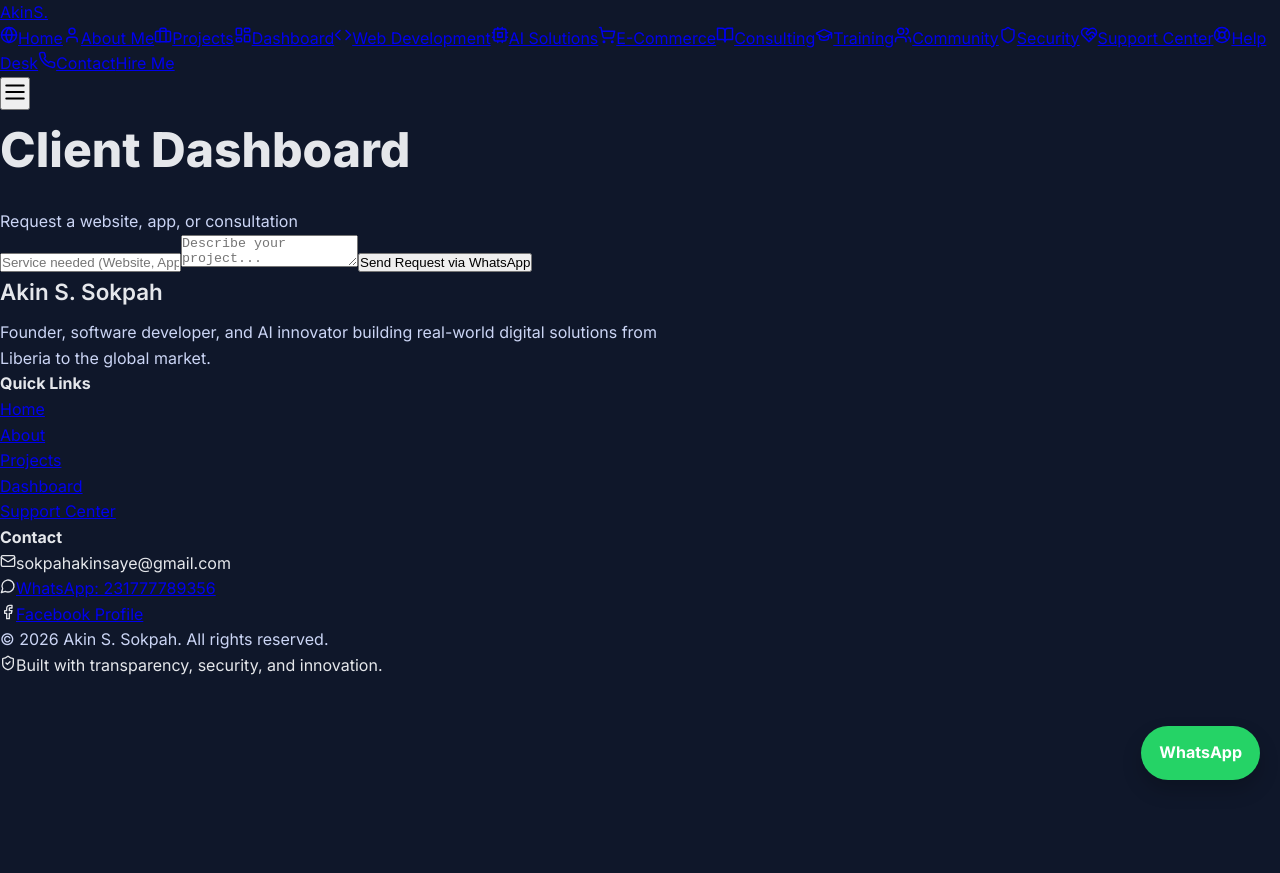
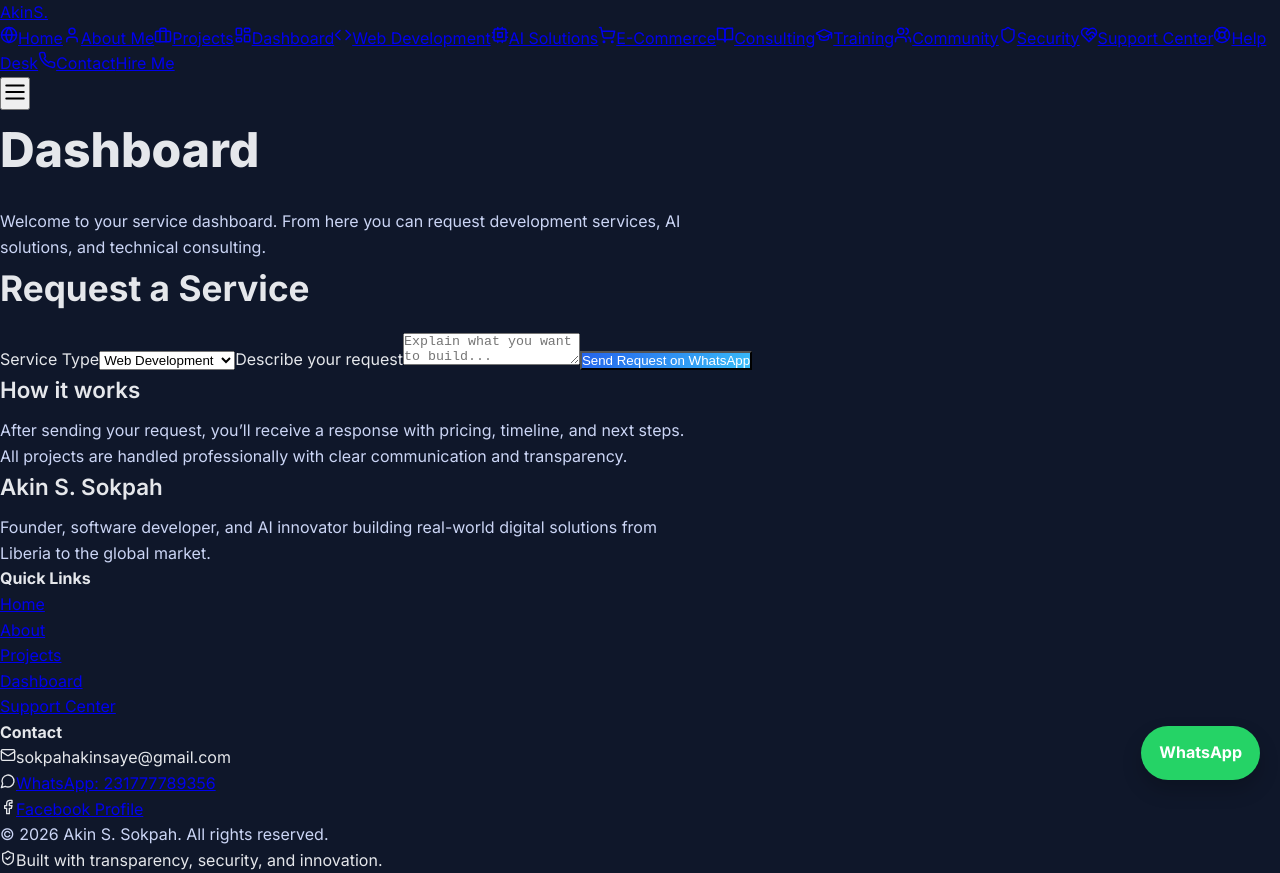
Before and after one commit to stech-hub/Sokpah-Tech-Platform, a React (Vite) app: page /dashboard in a window 1280 px wide. Before the commit the page ends 800 px from the top, so only its background shows below. Built offline with nearby package versions, Linux system fonts and the light colour scheme.

Commit message:
Update Dashboard.jsx

```diff
--- a/pages/Dashboard.jsx
+++ b/pages/Dashboard.jsx
@@ -1,10 +1,13 @@
-import { useState } from "react";
+/* ============================================================
+   File: pages/Dashboard.jsx
+   Author: Akin S. Sokpah
+   Description:
+   Professional dashboard entry page
+   ============================================================ */
 
 const WHATSAPP_NUMBER = "231777789356";
 
-export default function Dashboard() {
-  const [service, setService] = useState("");
-  const [details, setDetails] = useState("");
+/* ===================== UTILITIES ===================== */
 
 function openWhatsApp(message) {
   const encodedMessage = encodeURIComponent(message);
@@ -12,48 +15,67 @@ export default function Dashboard() {
   window.open(url, "_blank");
 }
 
-  function handleSubmit(e) {
-    e.preventDefault();
-
-    const requestId =
-      "REQ-" + Math.random().toString(36).substring(2, 10).toUpperCase();
-
-    const message = `
-Hello Akin Sokpah 👋
-
-📌 Request ID: ${requestId}
-🛠 Service: ${service}
-📝 Details: ${details}
-
-Please respond when available.
-`;
-
-    openWhatsApp(message);
+function generateRequestId() {
+  return (
+    "REQ-" +
+    Math.random().toString(36).substring(2, 10).toUpperCase()
+  );
 }
 
+/* ===================== COMPONENT ===================== */
+
+export default function Dashboard() {
+  const requestId = generateRequestId();
+
   return (
-    <section className="dashboard">
-      <h1>Client Dashboard</h1>
-      <p>Request a website, app, or consultation</p>
+    <div className="page">
+      <h1>Dashboard</h1>
+      <p>
+        Welcome to your service dashboard. From here you can
+        request development services, AI solutions, and technical
+        consulting.
+      </p>
 
-      <form onSubmit={handleSubmit} className="dashboard-form">
-        <input
-          type="text"
-          placeholder="Service needed (Website, App, AI, etc.)"
-          value={service}
-          onChange={(e) => setService(e.target.value)}
-          required
-        />
+      {/* SERVICE CARD */}
+      <div className="form-card">
+        <h2>Request a Service</h2>
 
-        <textarea
-          placeholder="Describe your project..."
-          value={details}
-          onChange={(e) => setDetails(e.target.value)}
-          required
-        />
+        <label>Service Type</label>
+        <select>
+          <option>Web Development</option>
+          <option>Web Application</option>
+          <option>AI Solutions</option>
+          <option>Dashboard System</option>
+          <option>Consulting</option>
+        </select>
 
-        <button type="submit">Send Request via WhatsApp</button>
-      </form>
-    </section>
+        <label>Describe your request</label>
+        <textarea placeholder="Explain what you want to build..." />
+
+        <button
+          className="btn-primary"
+          onClick={() =>
+            openWhatsApp(
+              `Hello Akin, I want to request a service.\nRequest ID: ${requestId}`
+            )
+          }
+        >
+          Send Request on WhatsApp
+        </button>
+      </div>
+
+      {/* INFO CARD */}
+      <div className="payment-card">
+        <h3>How it works</h3>
+        <p>
+          After sending your request, you’ll receive a response
+          with pricing, timeline, and next steps.
+        </p>
+        <p className="payment-note">
+          All projects are handled professionally with clear
+          communication and transparency.
+        </p>
+      </div>
+    </div>
   );
 }
```
Lines whose indentation alone changed are shown as unchanged.
